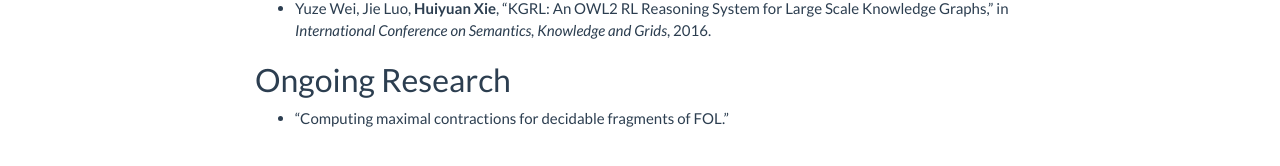
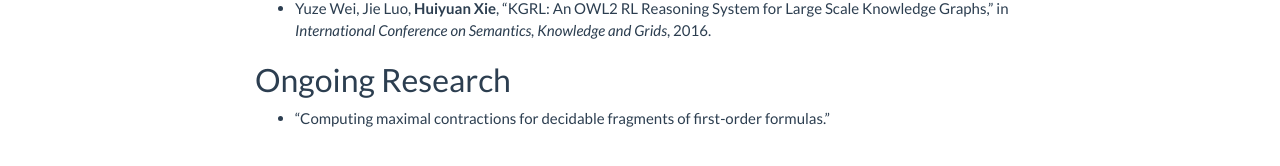
Before and after one commit to xiehuiyuan/xiehuiyuan.github.io, a Jekyll site: the page built from research.md, in a window 1280 px wide. Shown: the part 235-401 px from the top of the page. Built offline with Jekyll 4.4.1, drawn with Linux system fonts in a browser that asks for light colours; nearby versions of some CDN libraries.

Commit message:
Revise ongoing research.

```diff
--- a/research.md
+++ b/research.md
@@ -15,4 +15,4 @@ description: >-
 
 # Ongoing Research
 
-* "Computing maximal contractions for decidable fragments of FOL."
+* "Computing maximal contractions for decidable fragments of first-order formulas."
```
Also changed, not shown: 1 other file.
